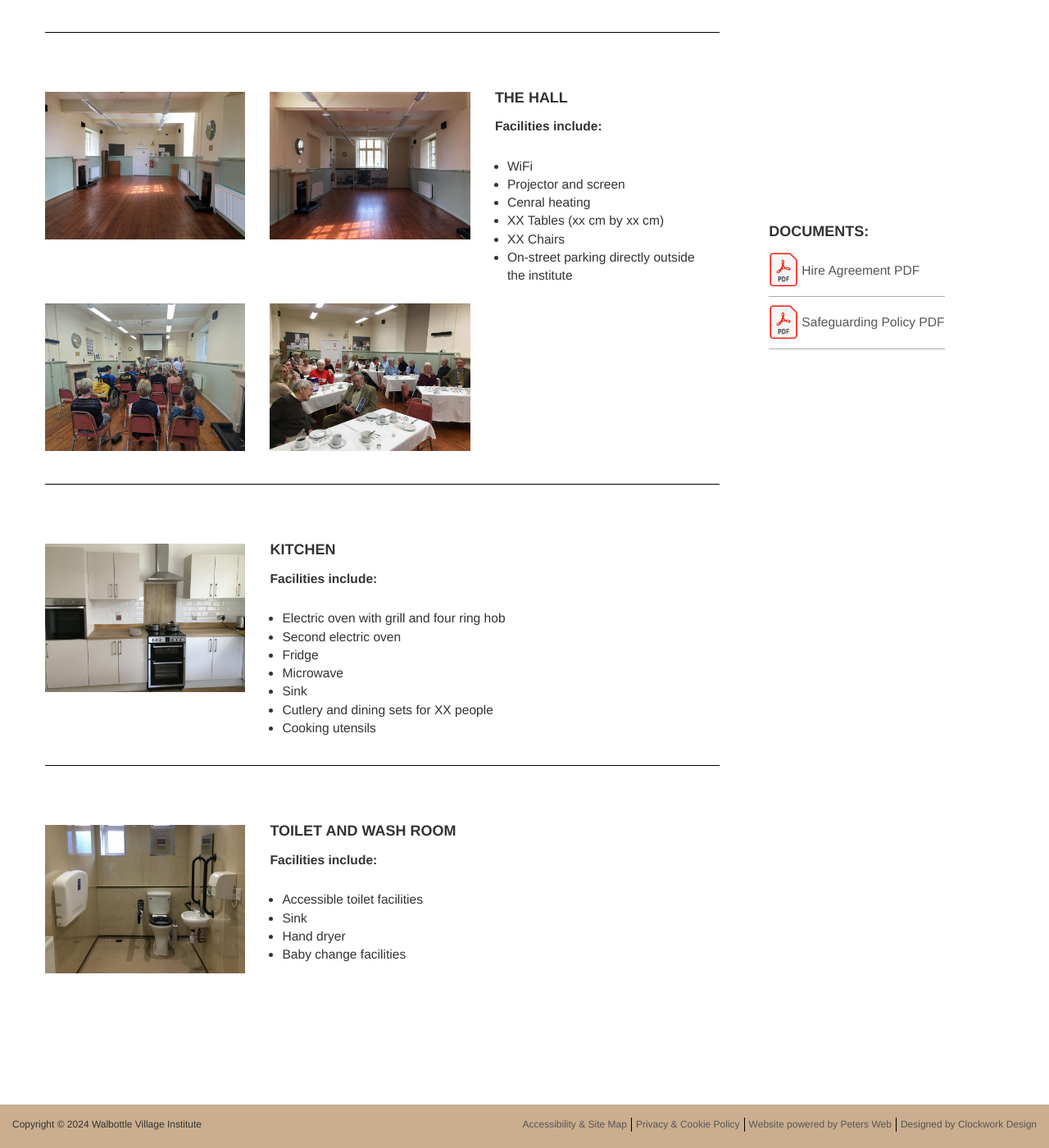
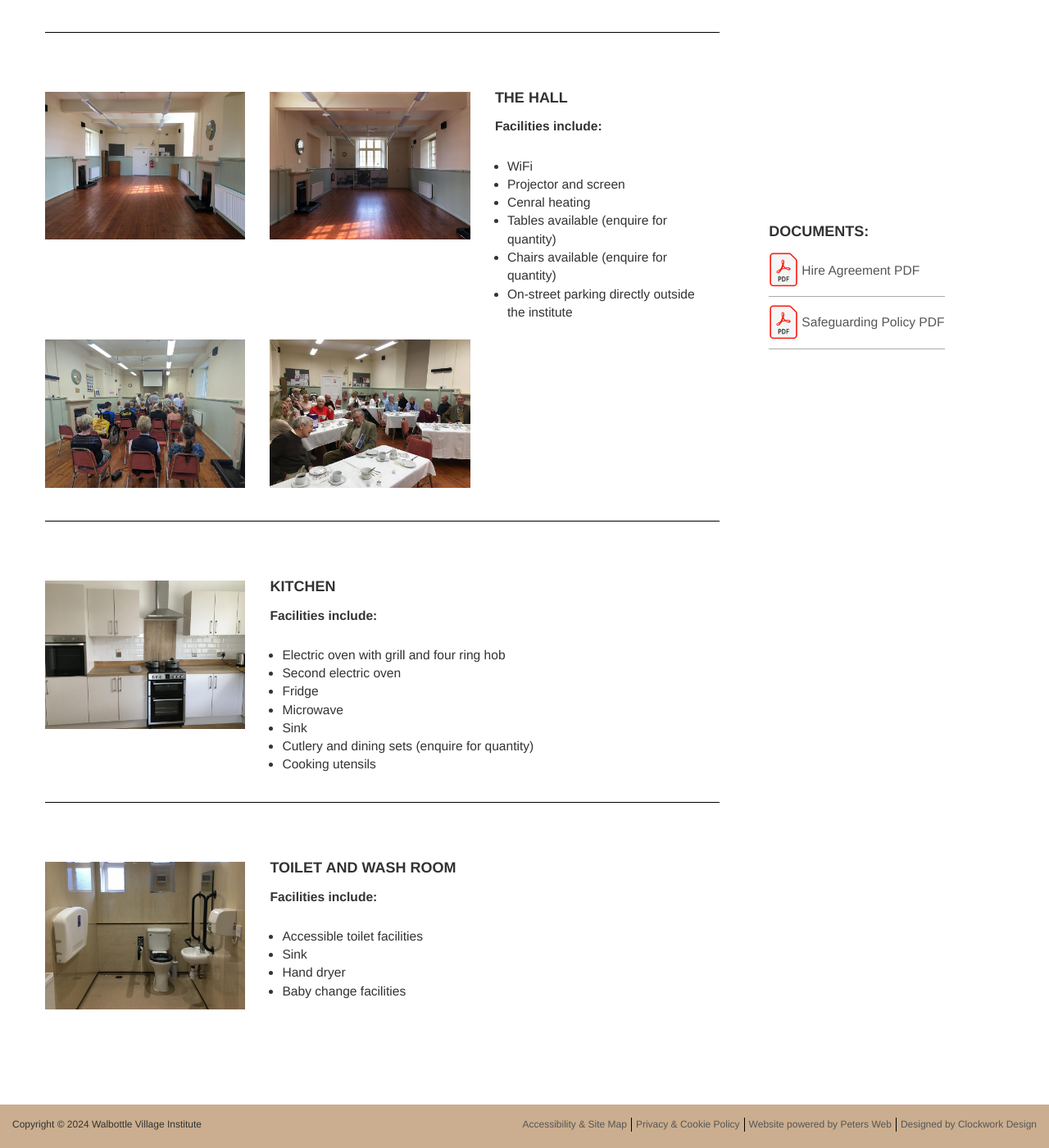
Before and after one commit to Walbottle-Village/Walbottle-Village-Institute, a Jekyll site: the page built from _pages/wvi_hire.md, in a window 1280 px wide and 1400 px high, scrolled down 521 px. Shown: the whole window at 82% size. Built offline with Jekyll 4.4.1, drawn with Linux system fonts in a browser that asks for light colours; cached includes are drawn as plain includes; some web fonts are replaced; comment, search, counter and statistics services are not loaded.

Commit message:
Update wvi_hire.md

```diff
--- a/_pages/wvi_hire.md
+++ b/_pages/wvi_hire.md
@@ -50,8 +50,8 @@ OGimage: /OG-hire.jpg
 								<li>WiFi</li>
 								<li>Projector and screen</li>
 								<li>Cenral heating</li>
-								<li>XX Tables (xx cm by xx cm)</li>
-								<li>XX Chairs</li>
+								<li>Tables available (enquire for quantity)</li>
+								<li>Chairs available (enquire for quantity)</li>
 								<li>On-street parking directly outside the institute</li>
 							</ul>
 						</div>
@@ -85,7 +85,7 @@ OGimage: /OG-hire.jpg
 								<li>Fridge</li>
 								<li>Microwave</li>
 								<li>Sink</li>
-								<li>Cutlery and dining sets for XX people</li>
+								<li>Cutlery and dining sets (enquire for quantity)</li>
 								<li>Cooking utensils</li>
 							</ul>
 						</div>
```
